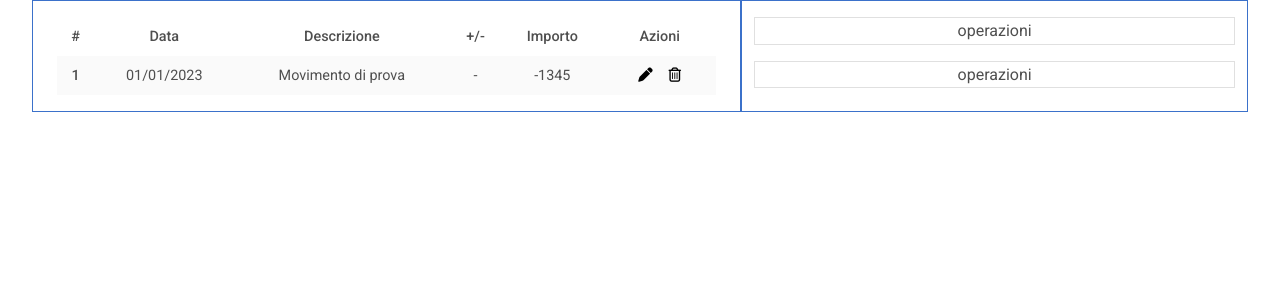
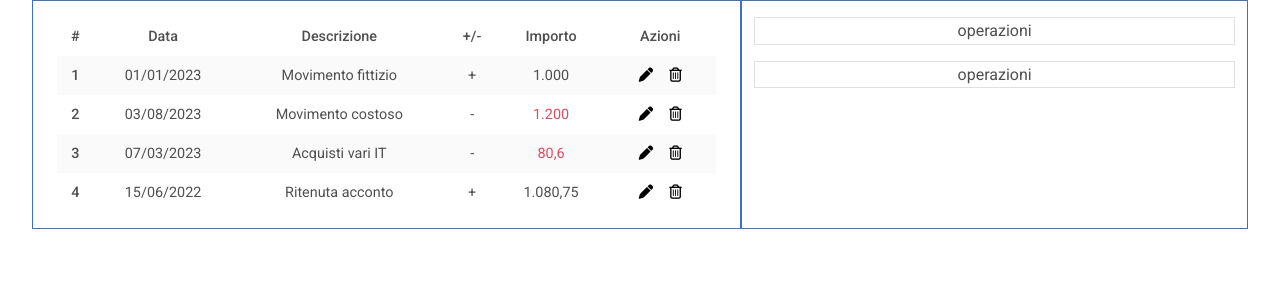
Before and after one commit to burn61/bilancio, a React (Vite) app: page / in a window 1280 px wide. Shown: the top 300 px of the page. Built offline with nearby package versions, Linux system fonts and the light colour scheme.

Commit message:
icone colorate e visualizzazione tabella

```diff
--- a/src/components/Table.jsx
+++ b/src/components/Table.jsx
@@ -5,7 +5,15 @@ import { MDBTable, MDBTableHead, MDBTableBody } from 'mdb-react-ui-kit';
 import TableRow from './TableRow';
 import './Table.css';
 
+import data from './dummyData';
+
 function Table() {
+
+function linea(oper, i) {
+  const {id, date, descr, euro} = oper;
+  return (<TableRow id={id} date={date} descr={descr} euro={euro} kId={i+1}/>)
+}
+
   return (
     <MDBTable id='main-table' small borderless striped>
       <MDBTableHead>
@@ -19,28 +27,7 @@ function Table() {
         </tr>
       </MDBTableHead>
       <MDBTableBody>
-        <TableRow id='1' date='01/01/2023' descr='Movimento di prova' amount='-1345'/>
-{/*         <tr>
-          <th scope='row'>1</th>
-          <td>Mark</td>
-          <td>Otto</td>
-          <td>Otto</td>
-          <td>@mdo</td>
-        </tr>
-        <tr>
-          <th scope='row'>2</th>
-          <td>Jacob</td>
-          <td>Thornton</td>
-          <td>Thornton</td>
-          <td>@fat</td>
-        </tr>
-        <tr>
-          <th scope='row'>3</th>
-          <td> Larry the Bird</td>
-          <td> Larry the Bird</td>
-          <td> Larry the Bird</td>
-          <td>@twitter</td>
-        </tr> */}
+        {data.map((singleLine, i) => linea(singleLine, i))}
       </MDBTableBody>
     </MDBTable>
   )
--- a/src/components/TableRow.jsx
+++ b/src/components/TableRow.jsx
@@ -2,8 +2,11 @@ import { MDBIcon } from 'mdb-react-ui-kit';
 import { useState } from 'react';
 
 function TableRow(props) {
-  const { id, date, descr, amount } = props;
-  const sign = +amount>0 ? '+' : '-';
+  const { id, date, descr, euro, kId } = props;
+  console.log(kId)
+  const sign = +euro>0 ? '+' : '-';
+
+  const amount = Math.abs(+euro).toLocaleString('it-IT')
 
   const [colorIconPen, setColorIconPen] = useState('text-black')
   const [colorIconTrash, setColorIconTrash] = useState('text-black')
@@ -30,11 +33,11 @@ function TableRow(props) {
 
   return (
     <tr>
-      <th scope="row">{id}</th>
+      <th scope="row">{kId}</th>
       <td>{date}</td>
       <td>{descr}</td>
       <td>{sign}</td>
-      <td>{amount}</td>
+      <td className={sign == '-' ? 'text-danger' : ''}>{amount}</td>
       <td>
         <MDBIcon
           fas icon="pen"
--- /dev/null
+++ b/src/components/dummyData.js
@@ -0,0 +1,8 @@
+let data = [
+    {id:1, date:'01/01/2023', descr:'Movimento fittizio', euro: 1000},
+    {id:2, date:'03/08/2023', descr:'Movimento costoso', euro: -1200},
+    {id:3, date:'07/03/2023', descr:'Acquisti vari IT', euro: -80.6},
+    {id:4, date:'15/06/2022', descr:'Ritenuta acconto', euro: 1080.75},
+]
+
+export default data;
```
